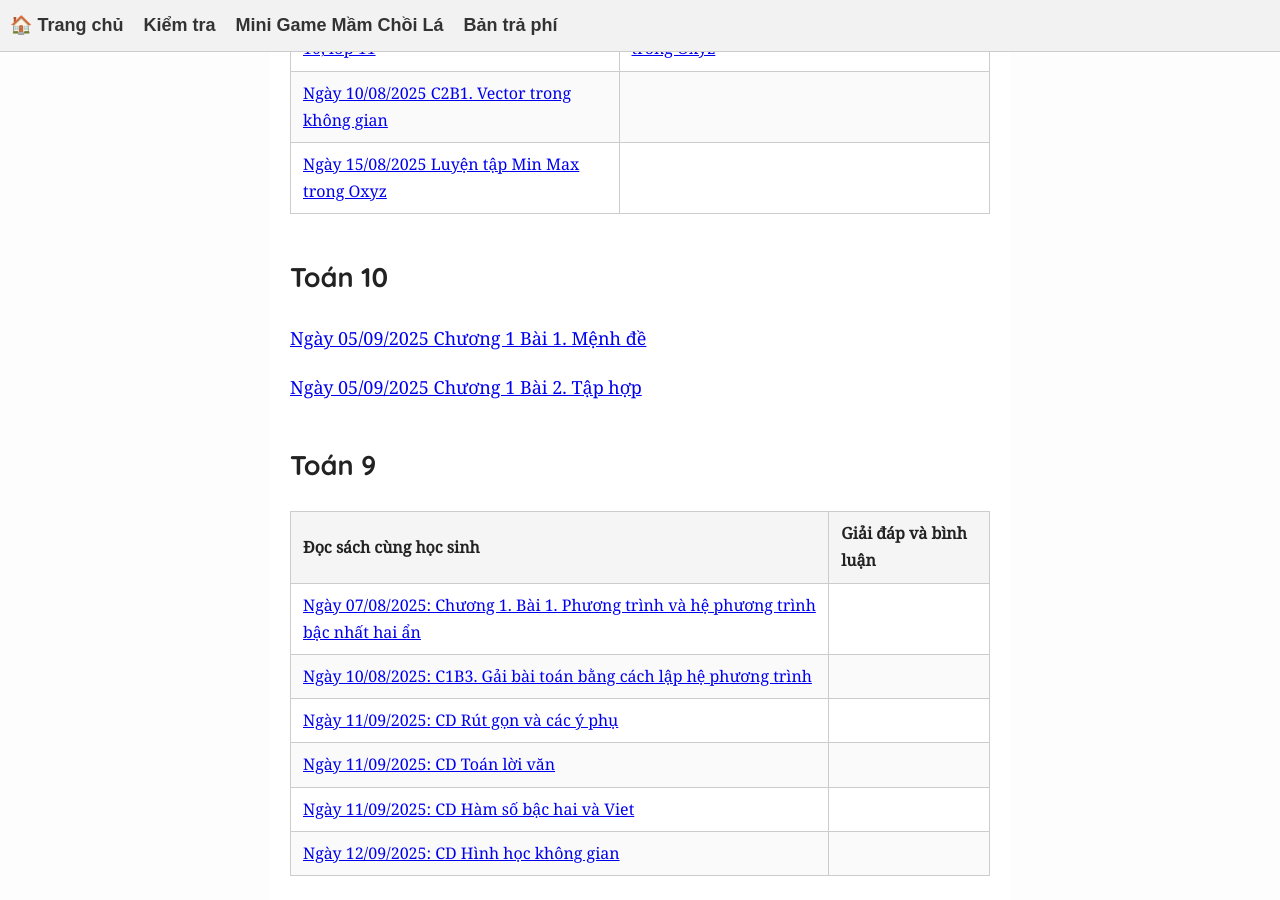
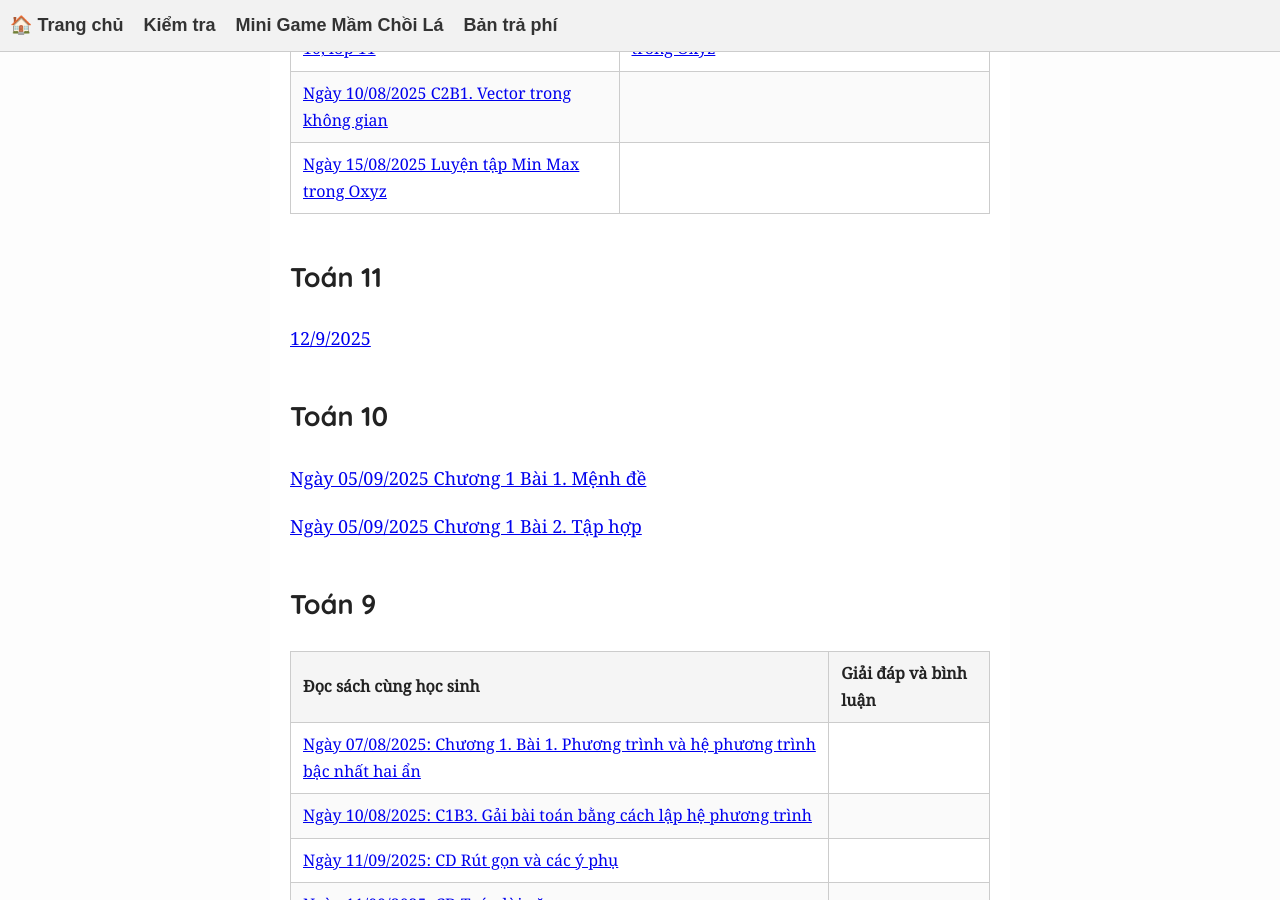
Before and after one commit to NguyenMuoiVN1988/publicstudyrepo, a Jekyll site: the page built from index.md, in a window 1280 px wide and 900 px high, scrolled down 668 px. Built offline with Jekyll 4.4.1, drawn with Linux system fonts in a browser that asks for light colours.

Commit message:
Update index.md

```diff
--- a/index.md
+++ b/index.md
@@ -24,6 +24,9 @@ title: "Public Study"
 |[ Ngày 07/08/2025: Ôn tập thống kê lớp 10, lớp 11](T12/ontapthongke10va11.md) |[ Ngày 07/08/2025: Giá Trị lớn nhất, nhỏ nhất trong Oxyz](T12/MinMaxKhoangCachOxyz.md)|
 | [ Ngày 10/08/2025 C2B1. Vector trong không gian](T12/C2Bai1VecTorTrongKhongGian.md)| |
 | [Ngày 15/08/2025 Luyện tập Min Max trong Oxyz](T12/T12LuyenTapMinMaxOxyz.md) | |
+
+## Toán 11
+[12/9/2025](T11/T11C1B3.html)
 
 ## Toán 10
 
```
